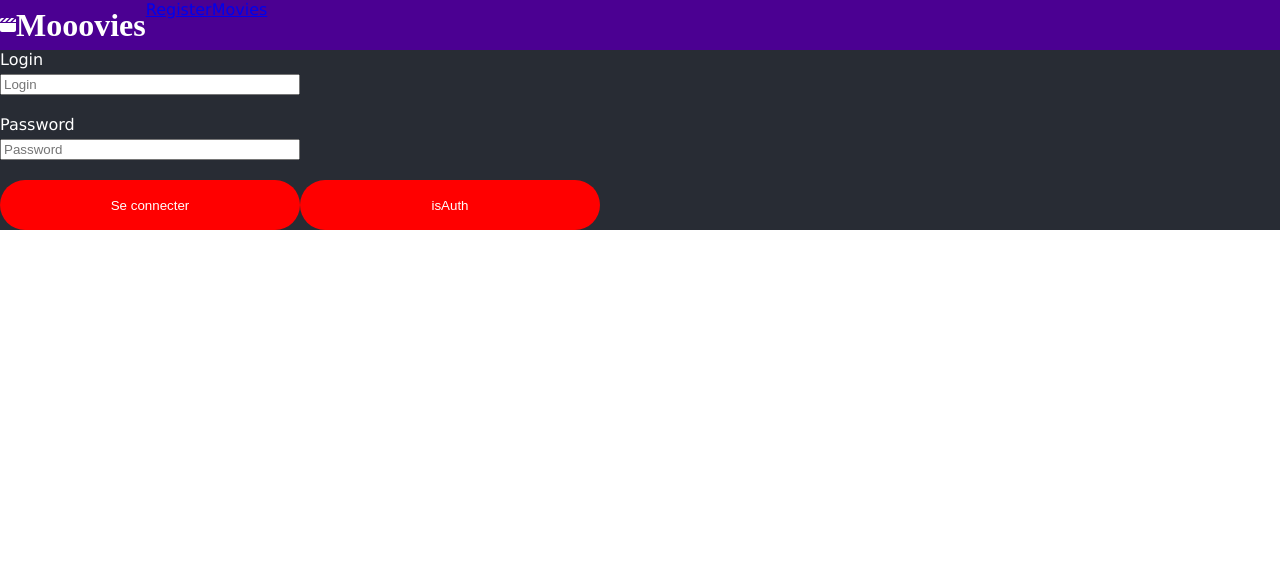
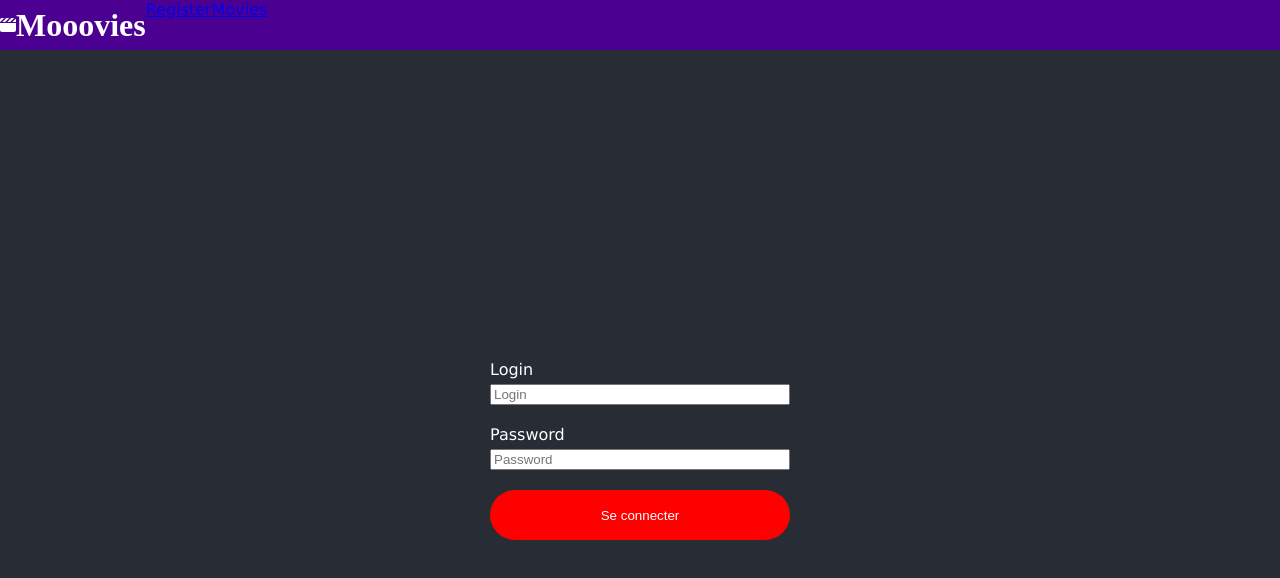
Before and after one commit to jbb-dev/movies, a React (Create React App) app: page / in a window 1280 px wide. Shown: the top 578 px of the page. Built offline with nearby package versions, Linux system fonts and the light colour scheme.

Commit message:
update css

```diff
--- a/src/Movies/ListMovies.jsx
+++ b/src/Movies/ListMovies.jsx
@@ -39,7 +39,7 @@ const ListMovies = ({isAuth }) => {
 
 
   return (
-    <div className='container'>
+    <div className='container-list'>
         {data != null ?
             data.map((movie, index) => {
             return (
--- a/src/Movies/MovieCard.jsx
+++ b/src/Movies/MovieCard.jsx
@@ -7,10 +7,12 @@ const MovieCard = (props) => {
     const imageURL = `https://image.tmdb.org/t/p/original/${imageDuFilm}`
 
   return (
-    <div className='card' onClick={props.goToMovie}>
-        <h2>{props.title}</h2>
-        <p>Date de sortie : {props.release_date} </p>
-        <img alt={props.title} src={imageURL} />
+      <div className='container-card' onClick={props.goToMovie}>
+        <div className='card' onClick={props.goToMovie}>
+            <h2>{props.title}</h2>
+            <p>Date de sortie : {props.release_date} </p>
+            <img alt={props.title} src={imageURL} />
+        </div>
     </div>
   );
 };
--- a/src/Movies/MovieDetail.jsx
+++ b/src/Movies/MovieDetail.jsx
@@ -30,7 +30,7 @@ const MovieDetail = () => {
     }, []);
 
     return (
-        <>
+        <div className='container-card'>
             {detail != null ?
                 <div className='card'>
                     <h2>{detail.original_title}</h2>
@@ -41,7 +41,7 @@ const MovieDetail = () => {
             :
                 <p>Please waiting for loading...</p>
             }
-        </>
+        </div>
     )
 }
 
--- a/src/Movies/movie.css
+++ b/src/Movies/movie.css
@@ -1,6 +1,12 @@
+.container-card {
+    display: flex;
+    justify-content: center;
+}
+
 .card {
     width: 600px;
     border: 1px solid black;
     background-color: #adbad3;
     margin-bottom: 50px;
+    margin-top: 50px;
 }
--- a/src/Movies/movies.css
+++ b/src/Movies/movies.css
@@ -1,7 +1,6 @@
-.container {
+.container-list {
     display: flex;
     flex-direction: column;
-    justify-content: center;
+    overflow: scroll;
     align-items: center;
-    width: 100%;
 }
--- a/src/Register/Login.jsx
+++ b/src/Register/Login.jsx
@@ -3,6 +3,7 @@ import { useNavigate } from 'react-router-dom';
 import { checkAuth } from '../shared/auth';
 import Button from '../shared/Button';
 import Input from './Input'
+import './login.css';
 
 const Login = (props) => {
 
@@ -30,8 +31,8 @@ const Login = (props) => {
     }, [props.isAuth])
 
     return (
+        <div className='container-login'>
             <div>
-            <>
                 <Input
                         label='Login'
                         value={userLogged.login}
@@ -44,17 +45,12 @@ const Login = (props) => {
                         action={(e) => setUserLogged({...userLogged, password : e.target.value})}
                         type='password'
                 />
-            </>
                 <Button
                     label='Se connecter'
                     click={login}
                     active={formIsNotEmpty}
                 />
-            <Button
-                label='isAuth'
-                click={login}
-                active={formIsNotEmpty}
-            />
+            </div>
         </div>
     )
 };
--- /dev/null
+++ b/src/Register/login.css
@@ -0,0 +1,6 @@
+.container-login {
+    height: 100vh;
+    display: flex;
+    align-items: center;
+    justify-content: center;
+}
--- a/src/shared/Modal.jsx
+++ b/src/shared/Modal.jsx
@@ -4,8 +4,8 @@ import './modal.css';
 
 const Modal = (props) => {
   return (
-    <div className='container'>
-        <div className='body'>
+    <div className='container-modal'>
+        <div className='body-modal'>
             <p>{props.data.firstName}</p>
             <p>{props.data.name}</p>
             <p>{props.data.city}</p>
--- a/src/shared/modal.css
+++ b/src/shared/modal.css
@@ -1,4 +1,4 @@
-.container {
+.container-modal {
     width: 100vw;
     height: 100vh;
     background-color: #bccced94;
@@ -7,7 +7,7 @@
     justify-content: center;
 }
 
-.body {
+.body-modal {
     width: 50vw;
     height: 50vh;
     background-color: white;
```
Lines whose indentation alone changed are shown as unchanged.
